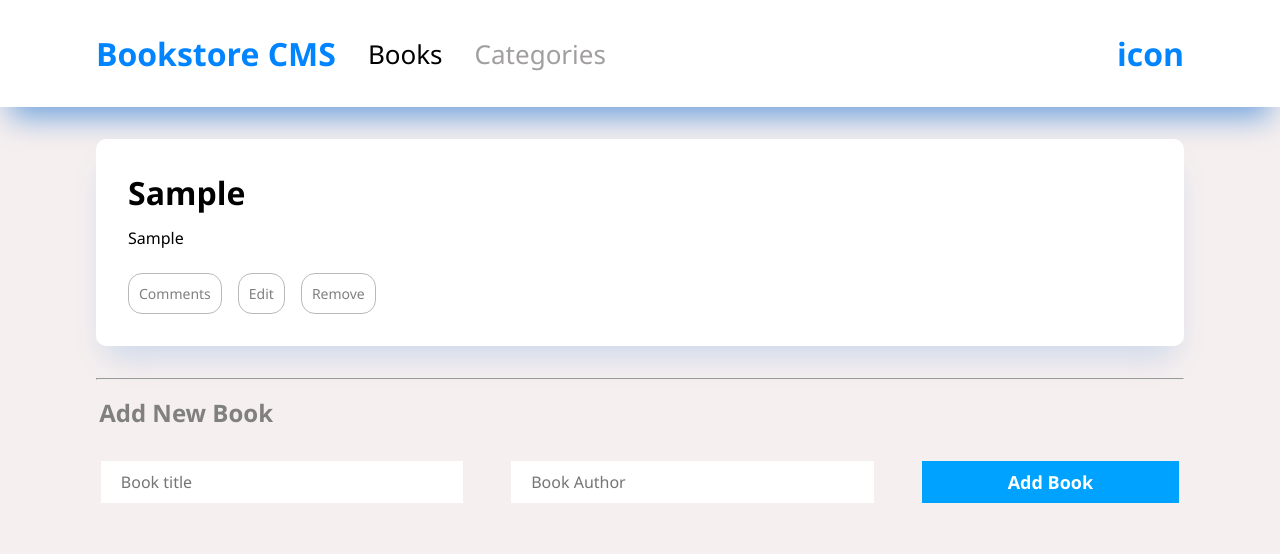
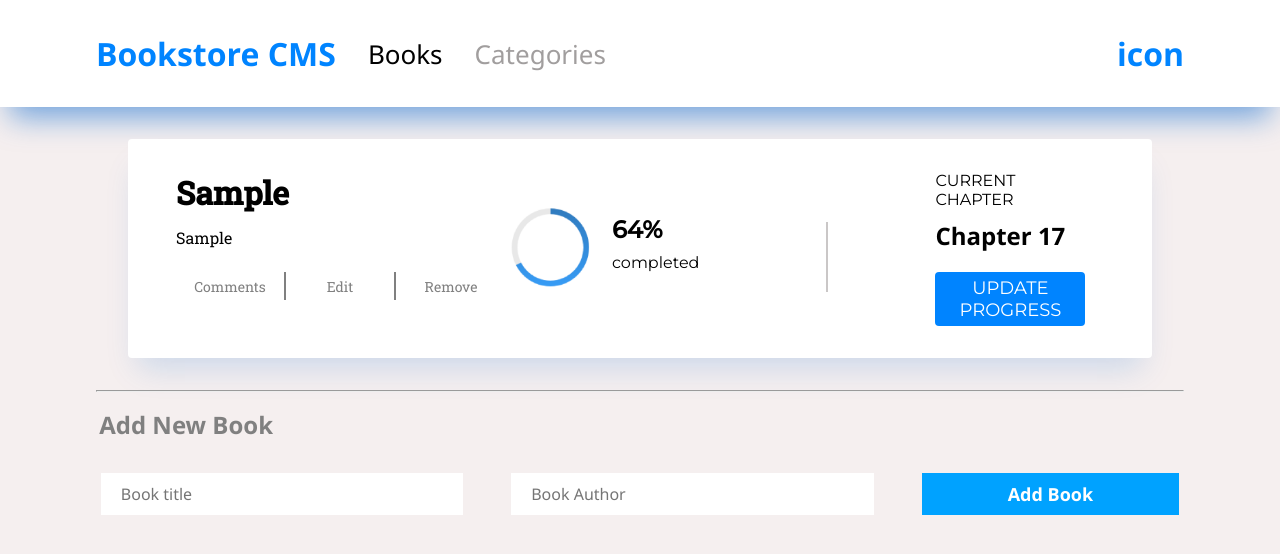
Before and after one commit to Iqbal-Elham/Bookstore-react, a React (Create React App) app: page / in a window 1280 px wide. Both pictures are taken after typing "Sample", "Sample" into the empty fields and a click on the button "Add Book". Shown: the top 554 px of the page. Built offline with nearby package versions, Linux system fonts and the light colour scheme; no server answers.

Commit message:
Add style for the book container

```diff
--- a/src/components/Book.jsx
+++ b/src/components/Book.jsx
@@ -3,13 +3,17 @@ import PropTypes from 'prop-types';
 import { useDispatch } from 'react-redux';
 import styles from './styles/Book.module.css';
 import { removeBook, deleteBook } from '../redux/books/booksSlice';
+import progress from './styles/progress.png';
 
 const Book = ({ id, title, author }) => {
   const dispatch = useDispatch();
   return (
     <div className={styles.container}>
+      <div className={styles.bookInfo}>
+        <div className="info">
           <h1>{title}</h1>
           <p>{author}</p>
+        </div>
         <div className={styles.buttons}>
           <button type="button">Comments</button>
           <button type="button">Edit</button>
@@ -22,6 +26,22 @@ const Book = ({ id, title, author }) => {
           >
             Remove
           </button>
+        </div>
+      </div>
+      <div className={styles.right}>
+        <div className={styles.progress}>
+          <img src={progress} alt="progress-img" width="90" />
+          <div>
+            <h2>64%</h2>
+            <p>completed</p>
+          </div>
+        </div>
+        <div className={styles.line} />
+        <div className={styles.updateProgress}>
+          <p>CURRENT CHAPTER</p>
+          <h2>Chapter 17</h2>
+          <button type="button">UPDATE PROGRESS</button>
+        </div>
       </div>
     </div>
   );
--- a/src/components/styles/Book.module.css
+++ b/src/components/styles/Book.module.css
@@ -1,35 +1,88 @@
+@import url('https://fonts.googleapis.com/css2?family=Montserrat:wght@300;400;500&family=Roboto+Slab:wght@300;400;500&family=Roboto:wght@300;400;500;900&display=swap');
 .container {
+  width: 80%;
+  display: flex;
+  justify-content: space-between;
   background-color: white;
-  margin: 2rem 6rem;
-  border-radius: 10px;
-  padding: 2rem;
+  margin: 2rem auto;
+  border-radius: 4px;
+  padding: 2rem 3rem;
   box-shadow: rgba(4, 102, 206, 0.171) 0 20px 30px -10px;
 }
 
-.container h1 {
+
+.bookInfo h1 {
+  font-family: 'Roboto Slab', serif;
   margin-bottom: 0.8rem;
 }
 
-.container p {
+.bookInfo p {
+  font-family: 'Roboto Slab', serif;
   margin-bottom: 1.5rem;
 }
 
 .buttons {
   display: flex;
-  gap: 1rem;
 }
 
 .buttons button {
   background-color: transparent;
+  font-family: 'Roboto Slab', serif;
   cursor: pointer;
-  padding: 10px;
+  padding: 0.3rem;
   font-size: 14px;
-  border-radius: 14px;
   color: gray;
-  border: 1px solid rgba(128, 128, 128, 0.548);
+  width: 110px;
+  border: none;
+  border-right: 2px solid gray;
+}
+
+.buttons :last-child
+{
+  border: none;
 }
 
 .buttons button:hover {
   background-color: rgb(0, 132, 255);
   color: white;
 }
+
+.right{
+  display: flex;
+  gap: 3rem;
+  justify-content: center;
+  align-items: center;
+  margin-right: 10rem;
+}
+
+.progress{
+  display: flex;
+  justify-content: center;
+  align-items: center;
+  gap: 1rem;
+}
+
+.progress h2,p {
+  margin-bottom: 0.6rem;
+  font-family: 'Montserrat', sans-serif;
+}
+
+.line {
+  width: 0.125rem;
+  height: 4.375rem;
+  margin: 1.125rem 3.688rem 0 4.938rem;
+  border: solid 1px rgb(202, 199, 199);
+}
+
+
+.updateProgress button{
+  background-color: rgb(0, 132, 255);
+  color: white;
+  font-size: 18px;
+  font-family: 'Montserrat', sans-serif;
+  padding: 0.3rem 1.5rem;
+  border: none;
+  border-radius: 4px;
+  margin-top: 1.3rem;
+  cursor: pointer;
+}
--- a/src/redux/books/booksSlice.js
+++ b/src/redux/books/booksSlice.js
@@ -6,8 +6,6 @@ const key = 'VsRDlGcuDfqVocRsOBW9';
 const initialState = {
   allBooks: [],
   isLoading: false,
-  error: null,
-  message: '',
 };
 
 export const getBooks = createAsyncThunk('books/getBooks', async (name, thunkAPI) => {
```
Also changed, not shown: src/components/styles/progress.png (added). Lines whose indentation alone changed are shown as unchanged.
